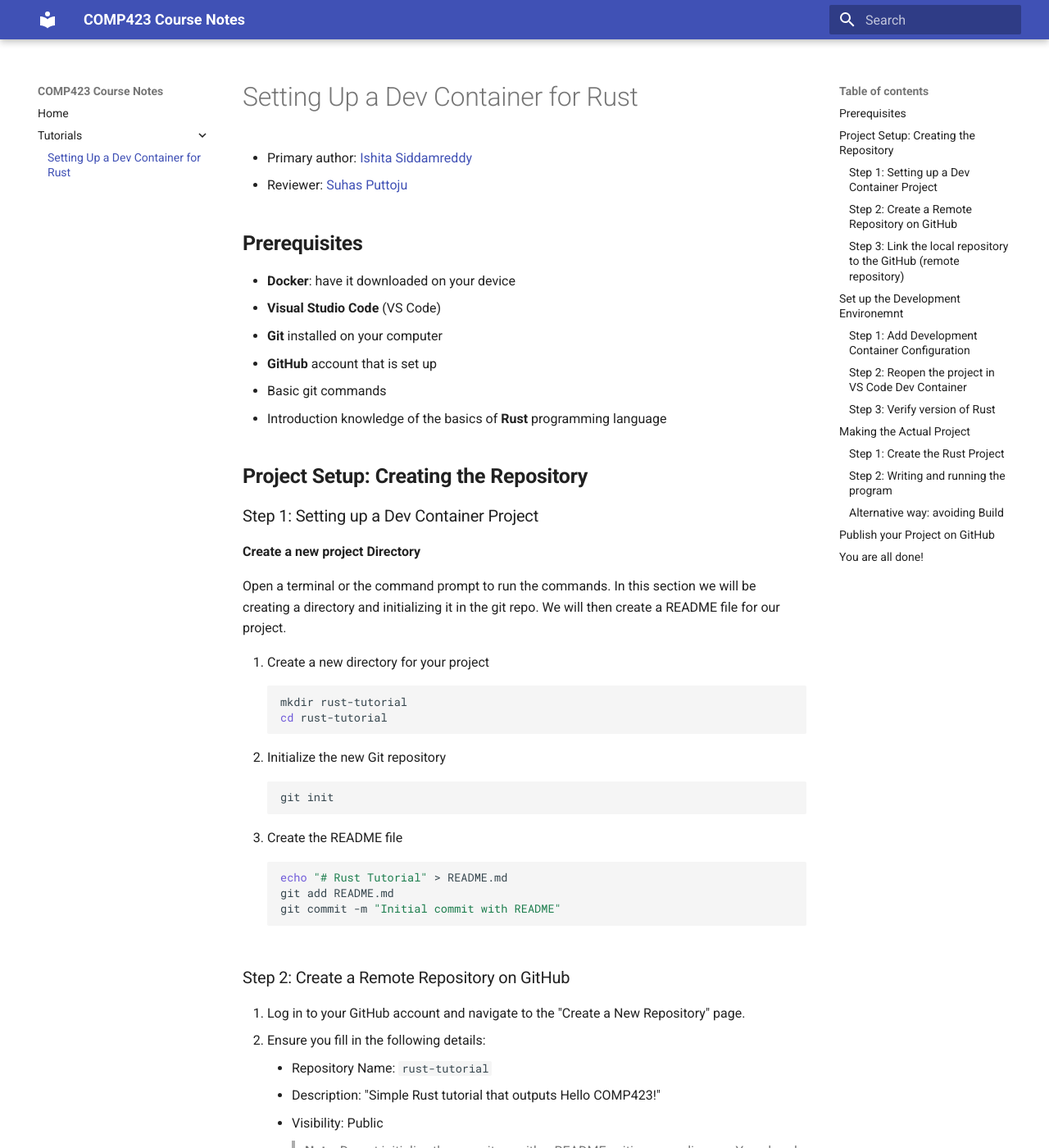
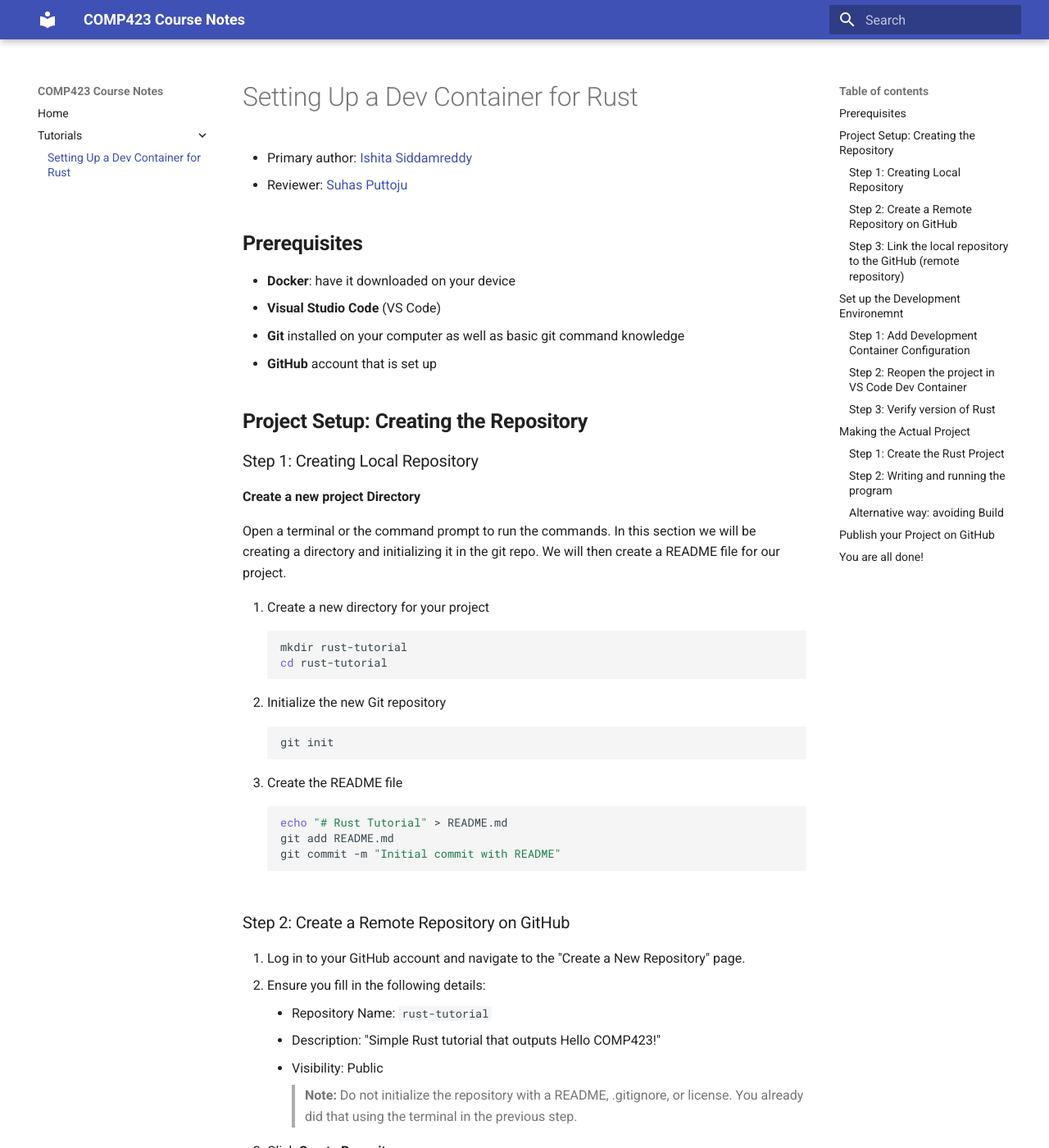
Before and after one commit to ishitasr76/comp423-course-notes, an MkDocs documentation site: the page built from docs/tutorials/rust-setup.md, in a window 1280 px wide and 1400 px high. Shown: the whole window at 82% size. Built offline with MkDocs 1.6.1 and Material for MkDocs 9.7.7, drawn with Linux system fonts in a browser that asks for light colours; some of the changed text lies outside the part shown.

Commit message:
Modified notes and fixed basic errors

````diff
--- a/docs/tutorials/rust-setup.md
+++ b/docs/tutorials/rust-setup.md
@@ -6,13 +6,12 @@
 ## **Prerequisites**
 * **Docker**: have it downloaded on your device
 * **Visual Studio Code** (VS Code)
-* **Git** installed on your computer
+* **Git** installed on your computer as well as basic git command knowledge
 * **GitHub** account that is set up
-* Basic git commands
-* Introduction knowledge of the basics of **Rust** programming language
+
 
 ## **Project Setup: Creating the Repository**
-### Step 1: Setting up a Dev Container Project
+### Step 1: Creating Local Repository
 **Create a new project Directory**
 
 Open a terminal or the command prompt to run the commands. In this section we will be creating a directory and initializing it in the git repo. We will then create a README file for our project.
@@ -43,6 +42,7 @@
 4. Click **Create Repository**.
 
 ### Step 3: Link the local repository to the GitHub (remote repository)
+
 1. Add the GitHub repository as a remote
 ```bash
 git remote add origin https://github.com/<your-username>/rust-tutorial.git
@@ -50,10 +50,13 @@
 !!! warning "Caution"
     Make sure to replace `<your-username>` with your GitHub username.
 
-2. Check what your repository's default branch is using `git branch`. You should expect it to indicate that your default branch is `main`. If your default branch is not `main`, rename it to `main`:
-```bash
-git branch -M main
-```
+2. Check what your repository's default branch is using `git branch`. You should expect it to indicate that your default branch is `main`.
+!!! note
+    If your default branch is not `main`, rename it to `main`:
+    ```bash
+    git branch -M main
+    ```
+
 3. Push your local commits to the GitHub repository.
 ```bash
 git push --set-upstream origin main
````
Also changed, not shown: other parts of docs/tutorials/rust-setup.md (+8 -0 lines).
